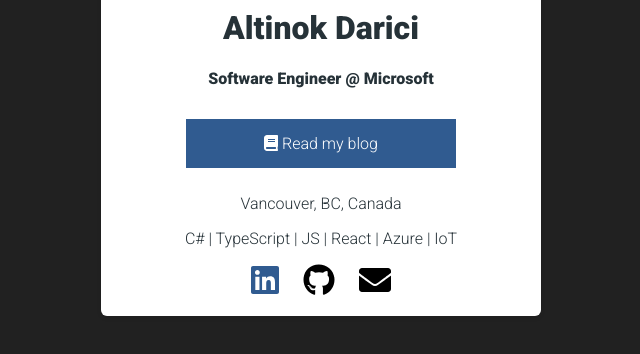
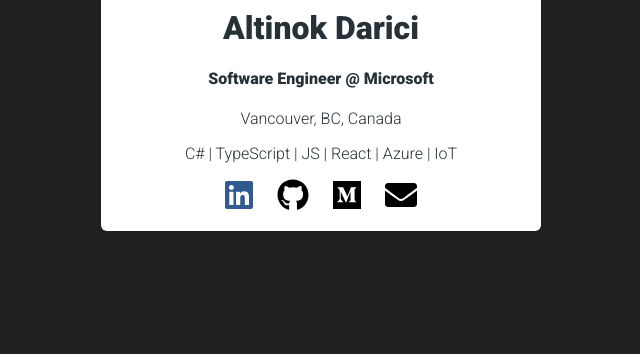
Before and after one commit to altinokdarici/altinokdarici.github.io, a plain HTML site: page index.html in a window 1280 px wide. Shown: the part 232-586 px from the top of the page, without its empty margins (319-959 px from the left). Drawn offline with Linux system fonts and the light colour scheme.

Commit message:
Medium link added

```diff
--- a/index.html
+++ b/index.html
@@ -135,18 +135,6 @@
         <h1>Altinok Darici</h1>
         <h4>Software Engineer @ Microsoft</h4>
 
-        <div>
-          <a
-            href="https://medium.com/@AltinokDarici"
-            target="_blank"
-            rel="noopener noreferrer"
-            class="button"
-          >
-            <i class="fas fa-book"></i>
-            <span class="text ellipsis">Read my blog</span>
-          </a>
-        </div>
-
         <p>Vancouver, BC, Canada</p>
         <p>C# | TypeScript | JS | React | Azure | IoT</p>
 
@@ -168,6 +156,15 @@
         </a>
 
         <a
+          title="Visit me on Medium"
+          href="https://medium.com/@AltinokDarici"
+          target="_blank"
+          style="color:black"
+        >
+          <i class="fab fa-medium fa-2x"></i>
+        </a>
+
+        <a
           title="Email me"
           href="mailto:altinok.darici@gmail.com"
           target="_blank"
```
